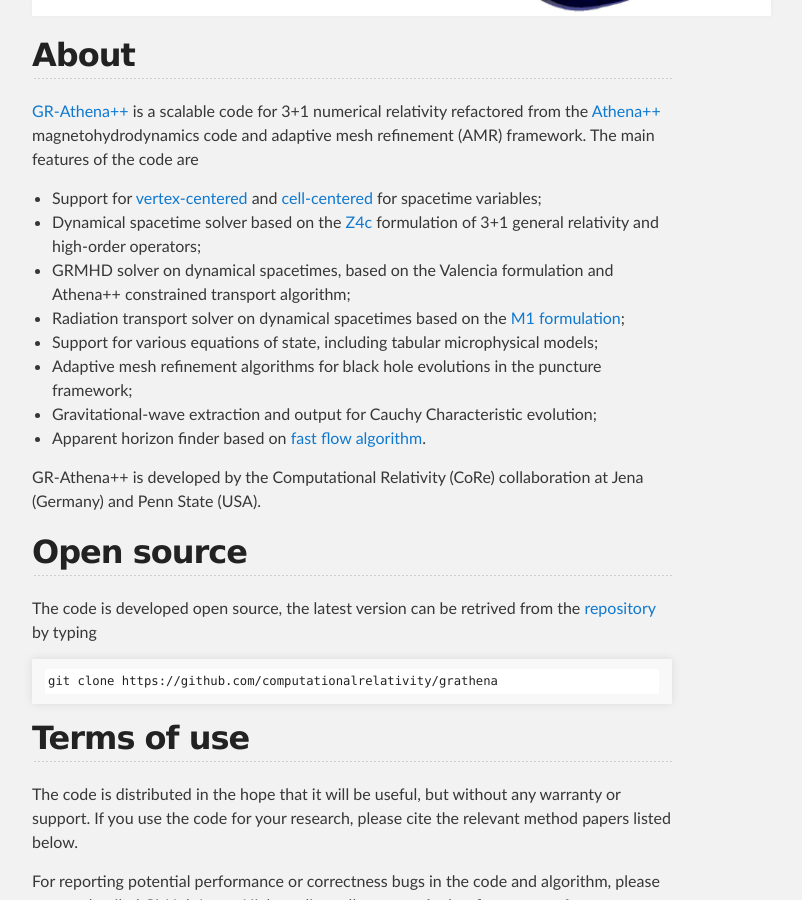
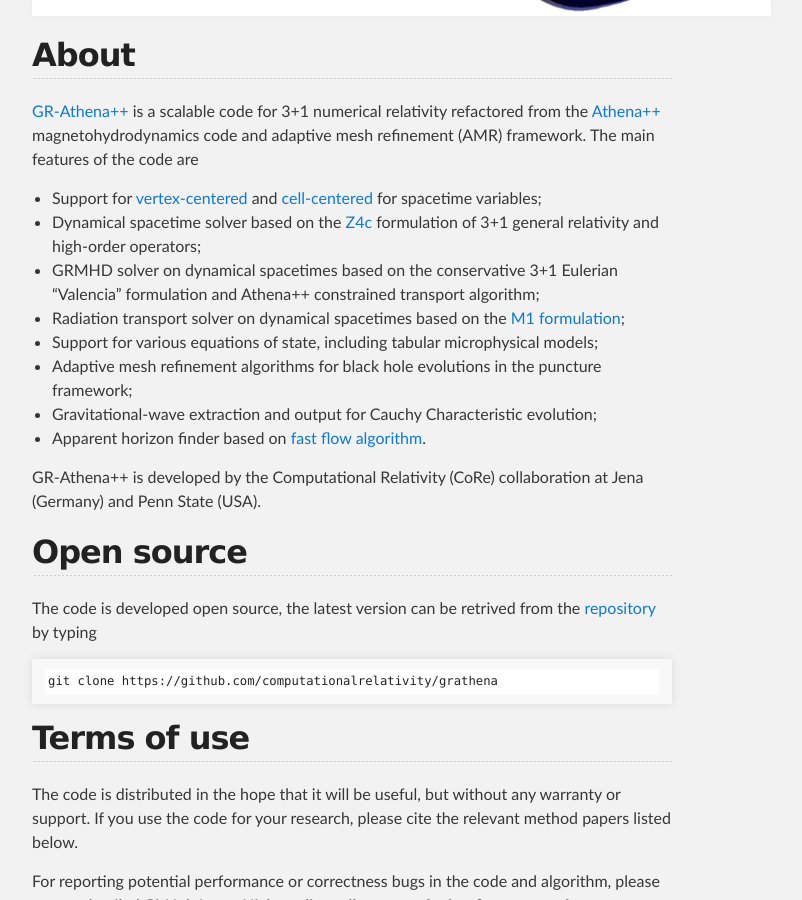
Before and after one commit to computationalrelativity/grathenacode, a Jekyll site: the page built from index.md, in a window 1280 px wide and 900 px high, scrolled down 920 px. Shown: the whole window, without its empty margins (288-1090 px from the left). Built offline with Jekyll 4.4.1, drawn with Linux system fonts in a browser that asks for light colours.

Commit message:
WIP More text

```diff
--- a/index.md
+++ b/index.md
@@ -12,7 +12,7 @@ layout: default
 
  * Support for [vertex-centered](https://arxiv.org/abs/2101.08289) and [cell-centered](https://arxiv.org/abs/2406.09139) for spacetime variables;
  * Dynamical spacetime solver based on the [Z4c](https://arxiv.org/abs/0912.2920) formulation of 3+1 general relativity and high-order operators;
- * GRMHD solver on dynamical spacetimes, based on the Valencia formulation and Athena++ constrained transport algorithm;
+ * GRMHD solver on dynamical spacetimes based on the conservative 3+1 Eulerian "Valencia" formulation and Athena++ constrained transport algorithm;
  * Radiation transport solver on dynamical spacetimes based on the [M1 formulation](https://arxiv.org/abs/2111.14858);
  * Support for various equations of state, including tabular microphysical models;
  * Adaptive mesh refinement algorithms for black hole evolutions in the puncture framework;
```
